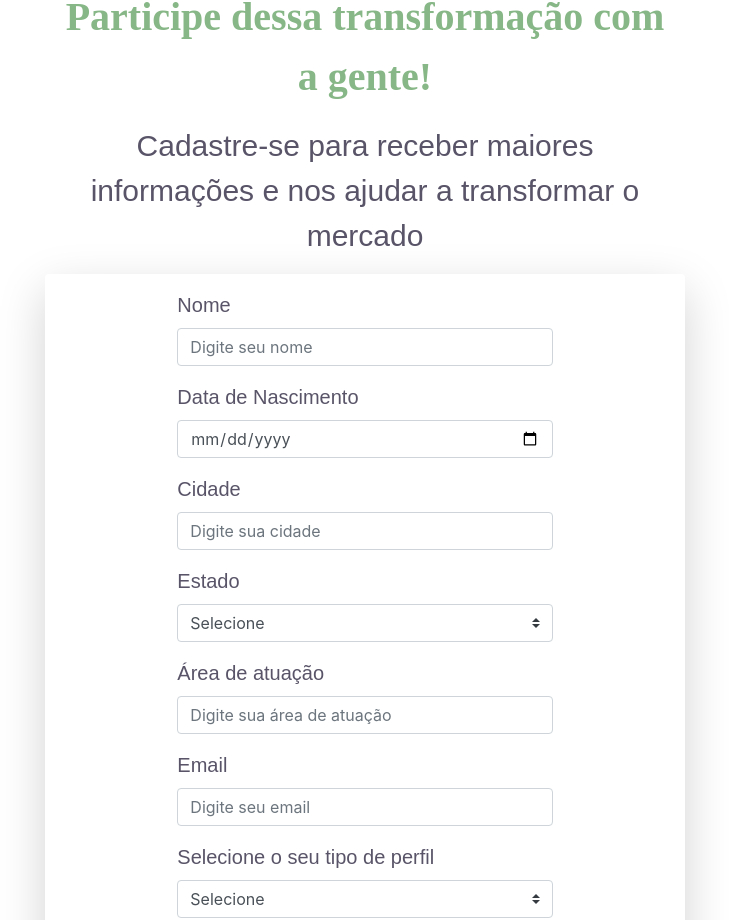
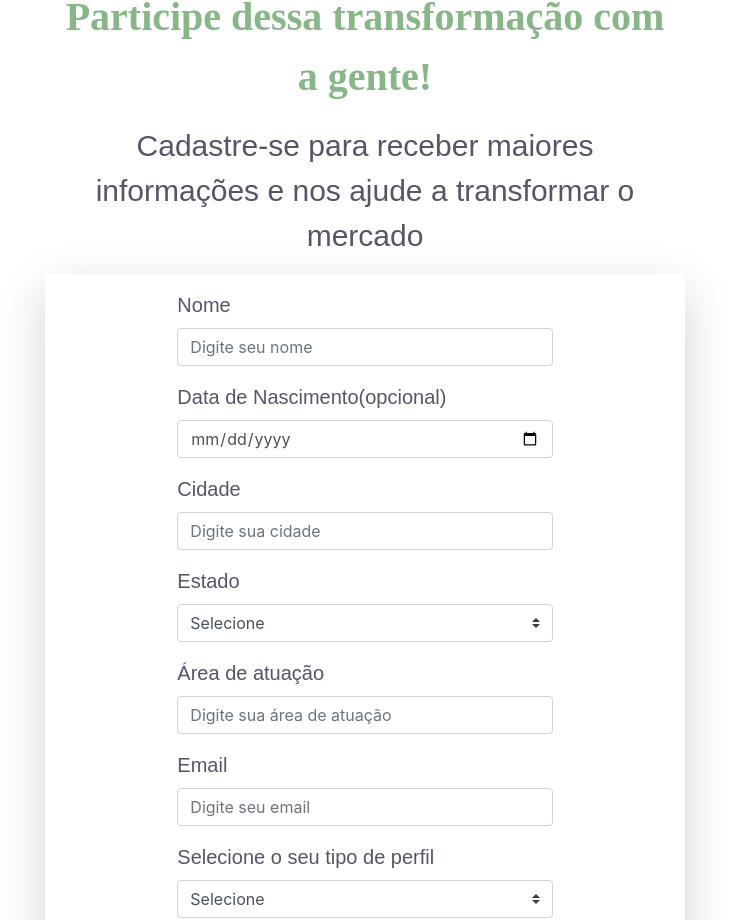
Before and after one commit to MarceloAug/usfree--landingpage, a React (Create React App) app: page / in a window 1280 px wide. Shown: the part 2060-2980 px from the top of the page, without its empty margins (275-1004 px from the left). Built offline with nearby package versions, Linux system fonts and the light colour scheme; a web font is replaced by a local one.

Commit message:
deixando data como opcional

```diff
--- a/src/components/Formulario.js
+++ b/src/components/Formulario.js
@@ -14,7 +14,7 @@ export default class Formulario extends Component {
         this.state = {
             customers:{
                 nome:"",
-                date:"",
+                date:"0000-00-00",
                 cidade:"",
                 estado:"",
                 profissao:"",
@@ -53,7 +53,7 @@ export default class Formulario extends Component {
                 this.setState({
                     customers:{
                         nome:"",
-                        date:"",
+                        date:"0000-00-00",
                         cidade:"",
                         estado:"",
                         profissao:"",
@@ -88,7 +88,7 @@ export default class Formulario extends Component {
                             </Col>
 
                             <Col sm="12" md={{size:6,offset:3}}>
-                                <Text class = "tipography-purple-text" text = "Cadastre-se para receber maiores informações e nos ajudar a transformar o mercado"></Text>
+                                <Text class = "tipography-purple-text" text = "Cadastre-se para receber maiores informações e nos ajude a transformar o mercado"></Text>
                             </Col>
 
                         </Row>
@@ -103,8 +103,8 @@ export default class Formulario extends Component {
                                         <Input type="text" name="nome" id="nome" placeholder="Digite seu nome" value={this.state.customers.nome}  onChange={this.handleImputChange} required />
                                     </FormGroup>
                                     <FormGroup>
-                                        <Label className="tipography-purple-text-20px" for="idade">Data de Nascimento</Label>
-                                        <Input type="date" name="date" id="date" placeholder="Digite sua data de nascimento" value={this.state.customers.date} onChange={this.handleImputChange} required />
+                                        <Label className="tipography-purple-text-20px" for="idade">Data de Nascimento(opcional)</Label>
+                                        <Input type="date" name="date" id="date" placeholder="Digite sua data de nascimento" value={this.state.customers.date} onChange={this.handleImputChange}  />
                                     </FormGroup>
 
                                     <FormGroup>
```
